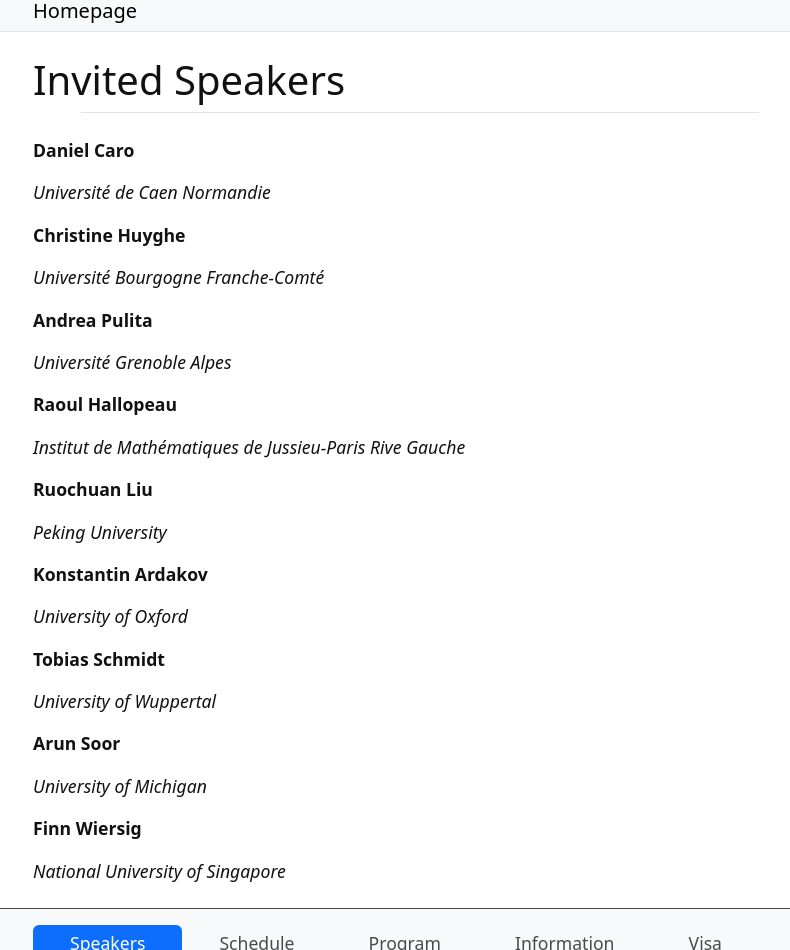
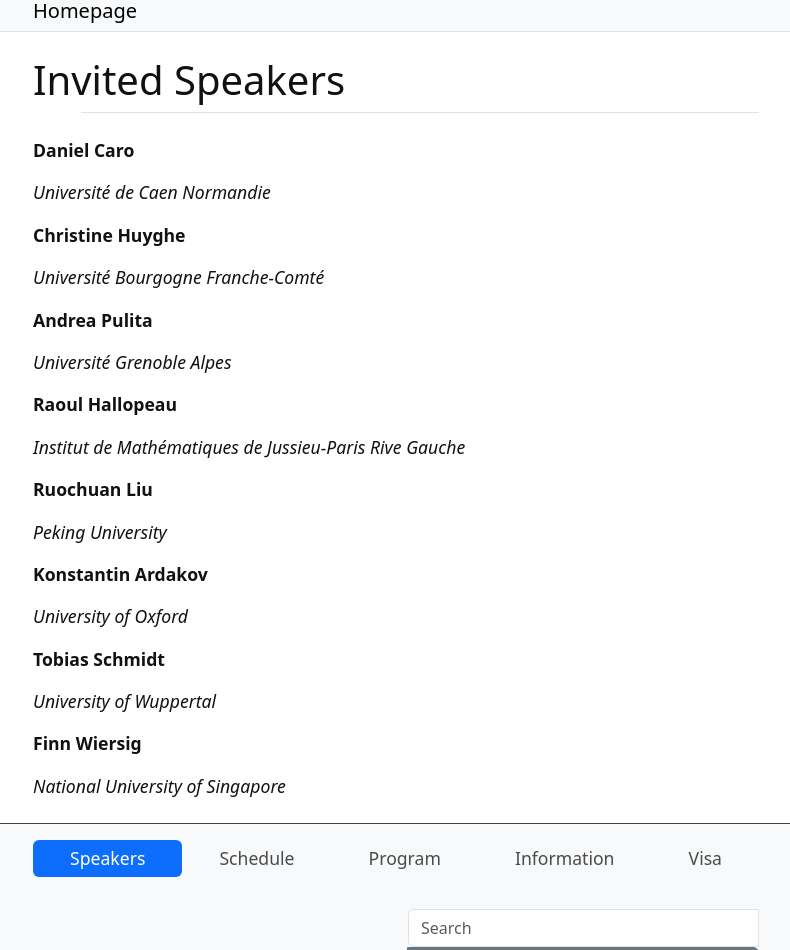
Before and after one commit to Neutrino0512/workshop, a Jekyll site: the page built from content/0-prep.md, in a window 1280 px wide, cut to the strip 121-1071 px from the top of the page. Shown: the whole strip, without its empty margins (244-1034 px from the left). Built offline with Jekyll 4.4.1, drawn with Linux system fonts in a browser that asks for light colours.

Commit message:
Remove Arun Soor from the contributors list
Removed Arun Soor and University of Michigan from the list.

```diff
--- a/content/0-prep.md
+++ b/content/0-prep.md
@@ -31,10 +31,6 @@ nav: Speakers
 
 *University of Wuppertal*
 
-**Arun Soor**
-
-*University of Michigan*
-
 **Finn Wiersig**
 
 *National University of Singapore*
```
